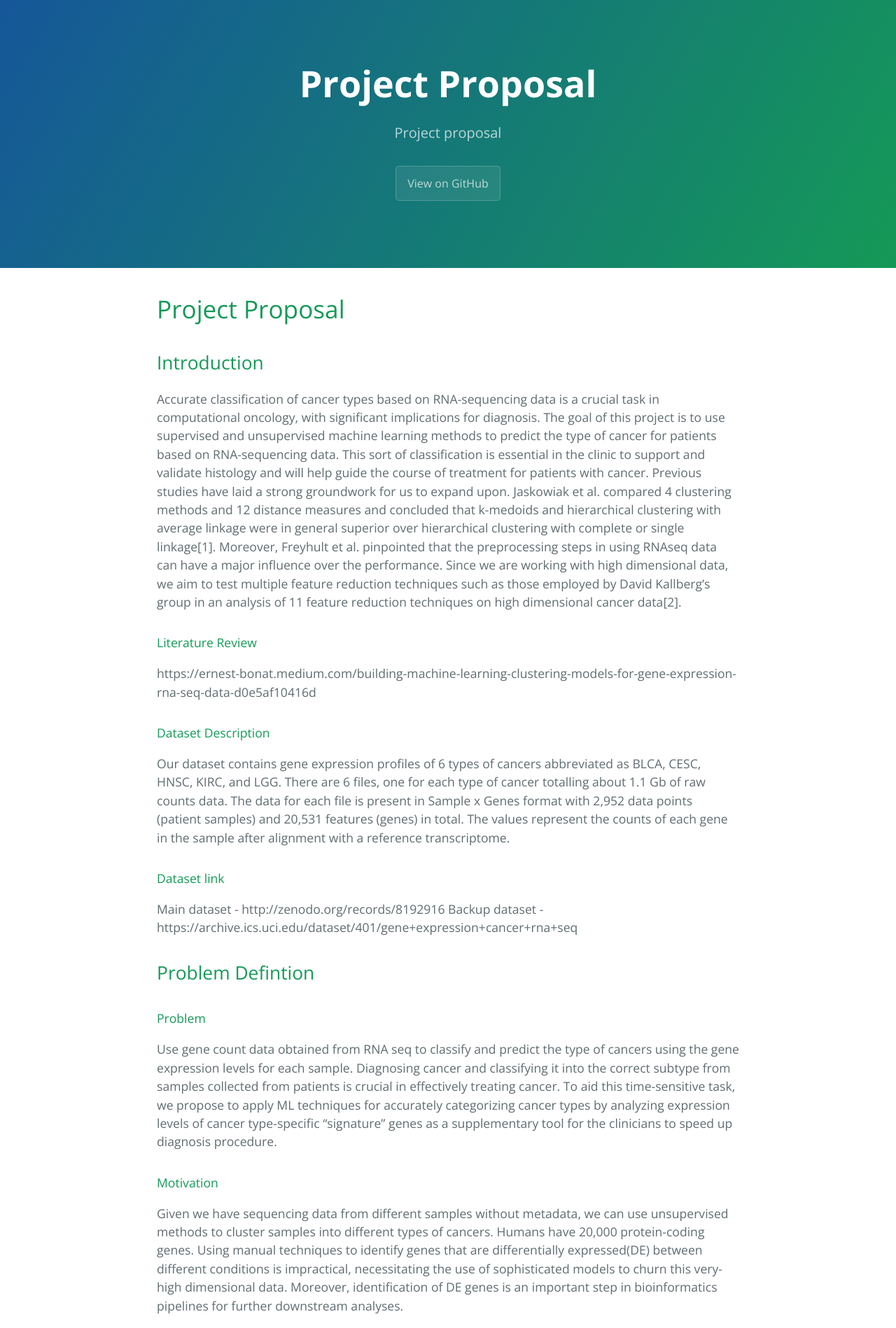
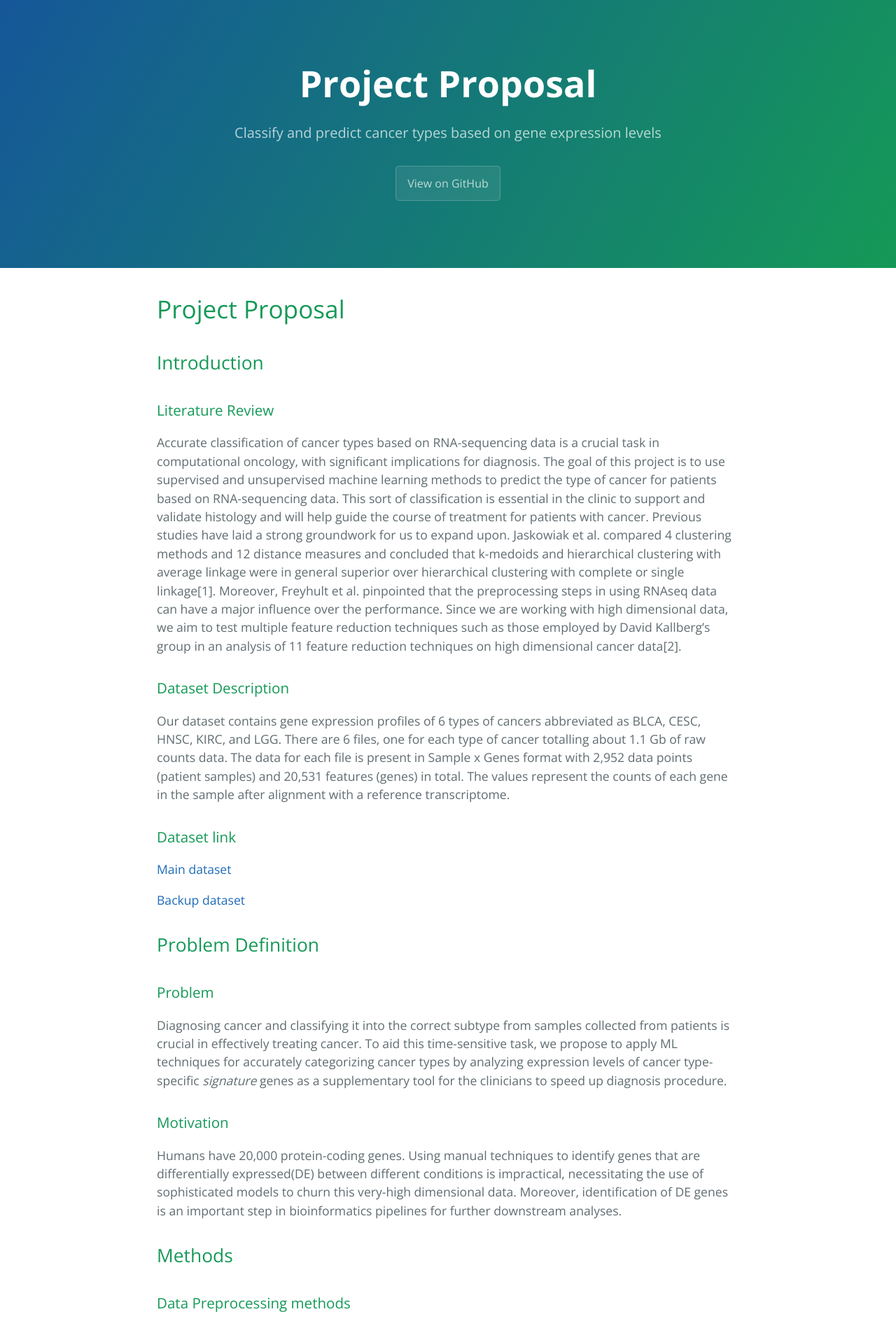
Before and after one commit to AnaghaMKrishna/CS-7641-Project, a Jekyll site: the page built from proposal.md, in a window 1280 px wide. Shown: the top 1898 px of the page at 70% size. Built offline with Jekyll 4.4.1, drawn with Linux system fonts in a browser that asks for light colours; our own code applies the rules of GitHub Pages for plain Markdown files; some of the changed text lies outside the part shown.

```diff
--- /dev/null
+++ b/_includes/youtube.html
@@ -0,0 +1,23 @@
+<div class="embed-container">
+    <iframe width="640" height="390"
+    src="https://www.youtube.com/embed/{{ include.id }}"
+    frameborder="0" allowfullscreen></iframe>
+</div>
+<style>
+.embed-container {
+  position: relative;
+  padding-bottom: 56.25%;
+  height: 0;
+  overflow: hidden;
+  max-width: 100%;
+}
+.embed-container iframe,
+.embed-container object,
+.embed-container embed {
+  position: absolute;
+  top: 0;
+  left: 0;
+  width: 100%;
+  height: 100%;
+}
+</style>
--- a/proposal.md
+++ b/proposal.md
@@ -1,91 +1,83 @@
 ---
 layout: default
-description: Project proposal
 ---
 
 # Project Proposal
 
 ## Introduction
+
+### Literature Review
 Accurate classification of cancer types based on RNA-sequencing data is a crucial task in computational oncology, with significant implications for diagnosis. The goal of this project is to use supervised and unsupervised machine learning methods to predict the type of cancer for patients based on RNA-sequencing data. This sort of classification is essential in the clinic to support and validate histology and will help guide the course of treatment for patients with cancer. Previous studies have laid a strong groundwork for us to expand upon. Jaskowiak et al. compared 4 clustering methods and 12 distance measures and concluded that k-medoids and hierarchical clustering with average linkage were in general superior over hierarchical clustering with complete or single linkage[1]. Moreover, Freyhult et al. pinpointed that the preprocessing steps in using RNAseq data can have a major influence over the performance. Since we are working with high dimensional data, we aim to test multiple feature reduction techniques such as those employed by David Kallberg’s group in an analysis of 11 feature reduction techniques on high dimensional cancer data[2].
 
-#### Literature Review
-https://ernest-bonat.medium.com/building-machine-learning-clustering-models-for-gene-expression-rna-seq-data-d0e5af10416d
-
-#### Dataset Description
+### Dataset Description
 Our dataset contains gene expression profiles of 6 types of cancers abbreviated as BLCA, CESC, HNSC, KIRC, and LGG. There are 6 files, one for each type of cancer totalling about 1.1 Gb of raw counts data. The data for each file is present in Sample x Genes format with 2,952 data points (patient samples) and 20,531 features (genes) in total. The values represent the counts of each gene in the sample after alignment with a reference transcriptome.
 
-#### Dataset link
-Main dataset - http://zenodo.org/records/8192916
-Backup dataset - https://archive.ics.uci.edu/dataset/401/gene+expression+cancer+rna+seq
+### Dataset link
+[Main dataset](http://zenodo.org/records/8192916)
+
+[Backup dataset](https://archive.ics.uci.edu/dataset/401/gene+expression+cancer+rna+seq)
 
 
+## Problem Definition
 
-## Problem Defintion
-
-#### Problem
-Use gene count data obtained from RNA seq to classify and predict the type of cancers using the gene expression levels for each sample.
-Diagnosing cancer and classifying it into the correct subtype from samples collected from patients is crucial in effectively treating cancer. To aid this time-sensitive task, we propose to apply ML techniques for accurately categorizing cancer types by analyzing expression levels of cancer type-specific “signature” genes as a supplementary tool for the clinicians to speed up diagnosis procedure.
+### Problem
+Diagnosing cancer and classifying it into the correct subtype from samples collected from patients is crucial in effectively treating cancer. To aid this time-sensitive task, we propose to apply ML techniques for accurately categorizing cancer types by analyzing expression levels of cancer type-specific *signature* genes as a supplementary tool for the clinicians to speed up diagnosis procedure.
 
 
-#### Motivation
-Given we have sequencing data from different samples without metadata, we can use unsupervised methods to cluster samples into different types of cancers.
+### Motivation
 Humans have 20,000 protein-coding genes. Using manual techniques to identify genes that are differentially expressed(DE) between different conditions is impractical, necessitating the use of sophisticated models to churn this very-high dimensional data. Moreover, identification of DE genes is an important step in bioinformatics pipelines for further downstream analyses.
-
-
 
 
 ## Methods
 
-#### Data Preprocessing methods
-* Merging datasets: Combine datasets based on common features, removing columns with no matching genes.
-* PCA: Reduces dimensionality in RNA expression data, preventing overfitting and redundancy.
-* Normalization: Ensures all RNA expression types are on the same scale.
-* Data Imputation: Fills in missing values to maintain dataset robustness.
+### Data Preprocessing methods
+* **Merging datasets**: Combine datasets based on common features, removing columns with no matching genes.
+* **PCA**: Reduces dimensionality in RNA expression data, preventing overfitting and redundancy.
+* **Normalization**: Ensures all RNA expression types are on the same scale.
+* **Data Imputation**: Fills in missing values to maintain dataset robustness.
 
 
-#### ML Models
-* Supervised:
-  * Random Forest:  Excels with high-dimensional data, identifies key genes via Gini and Permutation Importance, and reduces dimensionality by     selecting relevant biomarkers, improving model performance.
-* Unsupervised:
-  * GMM clustering: Can calculate responsibility matrix to give a probability of how much a particular gene expression matches up to all the  various cancer subtypes (which could each be their own gaussian clusters).
-  * Hierarchical clustering: A good hard clustering technique because cancer subtypes can be categorized both generally and specifically.
+### ML Models
+* **Supervised**:
+  * **Random Forest**: Excels with high-dimensional data, identifies key genes via Gini and Permutation Importance, and reduces dimensionality by     selecting relevant biomarkers, improving model performance.
+* **Unsupervised**:
+  * **GMM clustering**: Can calculate responsibility matrix to give a probability of how much a particular gene expression matches up to all the  various cancer subtypes (which could each be their own gaussian clusters).
+  * **Hierarchical clustering**: A good hard clustering technique because cancer subtypes can be categorized both generally and specifically.
 Categorization can be easily visualized using dendrograms, which will allow us to see similarities in gene expression at various spectrums.
-* Deep Learning:
-  * Neural Networks: Captures non-linear gene relationships, automatically extracts key features, and scales well with architectures like CNNs or autoencoders. Regularization techniques like dropout and batch normalization prevent overfitting and handle noisy data, making them highly effective for cancer classification.
-
-
+* **Deep Learning**:
+  * **Neural Networks**: Captures non-linear gene relationships, automatically extracts key features, and scales well with architectures like CNNs or autoencoders. Regularization techniques like dropout and batch normalization prevent overfitting and handle noisy data, making them highly effective for cancer classification.
 
 
 ## Results and Discussion
 
-#### Quantitative Metrics
-* Micro F1 - It will provide a balanced measure of precision and recall as both false positives and false negatives can have serious consequences in cancer diagnosis.
-* One-vs-Rest multiclass ROC - plots the True Positive Rate  against the False Positive Rate at different thresholds and will help us understand which cancer types are most easily discriminated against.
-* Silhouette Coefficient - It combines information about cohesion and separation and will help determine if the clusters discovered actually correspond to different cancer types.
-* Balanced Accuracy - It is an arithmetic mean of sensitivity and specificity and will give equal weight to each cancer type.
+### Quantitative Metrics
+* **Micro F1** - It will provide a balanced measure of precision and recall as both false positives and false negatives can have serious consequences in cancer diagnosis.
+* **One-vs-Rest multiclass ROC** - plots the True Positive Rate  against the False Positive Rate at different thresholds and will help us understand which cancer types are most easily discriminated against.
+* **Silhouette Coefficient** - It combines information about cohesion and separation and will help determine if the clusters discovered actually correspond to different cancer types.
+* **Balanced Accuracy** - It is an arithmetic mean of sensitivity and specificity and will give equal weight to each cancer type.
 
 
-#### Project goals
-This project aims to improve the diagnostic accuracy and potentially discover novel patient subclusters within cancer types to develop  personalized treatments of cancer patients. Sustainable and ethical considerations include avoiding algorithmic bias, and ensuring model transparency.
+### Project goals
+This project aims to improve the diagnostic accuracy and potentially discover novel patient subclusters within cancer types to develop personalized treatments of cancer patients. Sustainable and ethical considerations include avoiding algorithmic bias, and ensuring model transparency.
 
-#### Expected Results
+### Expected Results
 As we have data from 6 types of cancers, we expect to see 6 distinct clusters and reasonable accuracy, F1, AUC/ROC for prediction. We expect to have a F1 greater than 0.85 and AUROC greater than 0.9 that match previous attempts to cluster similar datasets. Moreover, we want to create expression signatures by finding the genes that represent a cluster to enable targeted sequencing to only sequence a smaller set of genes. This would allow for faster and cheaper processing times to classify a patient’s cancer type in the clinic.
 
 ## Video
+{% include youtube.html id="AfDw644U36A" %}
 
 ## Gantt Chart
-<img width="541" alt="image" src="https://github.gatech.edu/ML7641-Group55/CS-7641-Project/assets/73053/bcd474e4-412f-4e1c-84e4-9313042fbe5c">
-
+<iframe width="700" height="816" frameborder="0" scrolling="no" src="https://gtvault-my.sharepoint.com/personal/akrishna311_gatech_edu/_layouts/15/Doc.aspx?sourcedoc={7a6571c3-9e61-412c-a51e-e8fbf21773cc}&action=embedview&wdAllowInteractivity=False&Item='Sheet1'!B1%3ACZ40&wdInConfigurator=True&wdInConfigurator=True"></iframe>
 
 ## Contribution
 
 | Name       | Proposal Contributions|
 |:-------------|:------------------|
-| Hina Gaur          | Results and Discussion, References, Video |
-| Anagha Mohana Krishna  | Problem Definition, References, Video  |
-| Mridul Anand           | Introduction, Results and Discussion, References, Video   |
-| Ani Vedartham | Methods, References  |
-| Vedu Arya | Methods, References  |
+| Hina Gaur          | Results and Discussion, References, Video recording and content |
+| Anagha Mohana Krishna  | Problem Definition, Gantt chart, Video slide deck, GitHub pages |
+| Mridul Anand           | Introduction, Results and Discussion, References, Video script  |
+| Ani Vedartham | Methods, References, GitHub pages |
+| Vedu Arya | Methods, References, GitHub pages  |
 
 
 ## References
```
Also changed, not shown: index.md (+18 -2 lines), dna2.jpeg, thumbnail.png.
